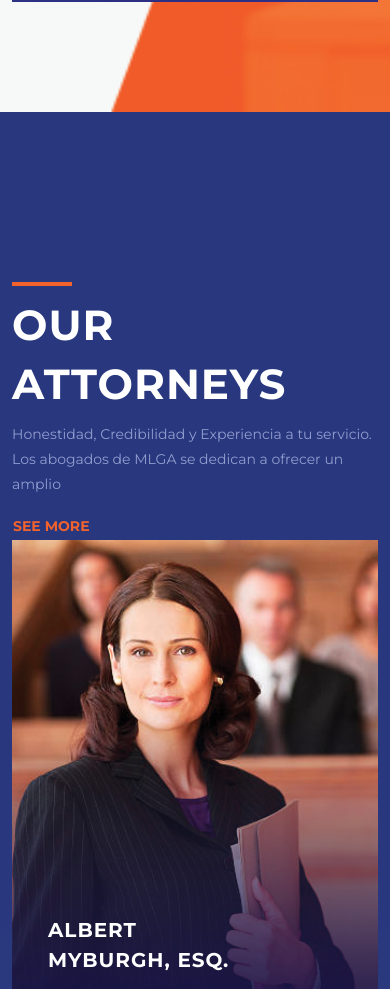
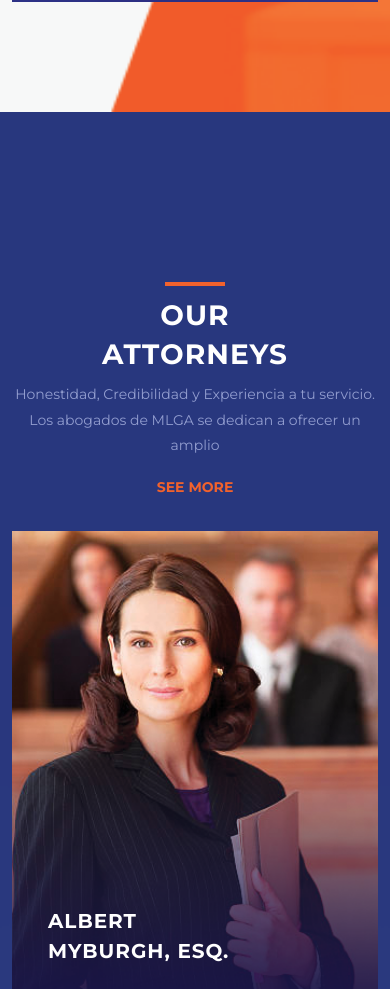
Before and after one commit to Tibro0/lawyer, a plain HTML site: page index.html in a window 390 px wide. Shown: the part 3637-4626 px from the top of the page. Drawn offline with Linux system fonts and the light colour scheme.

Commit message:
Update responsive.css

```diff
--- a/css/responsive.css
+++ b/css/responsive.css
@@ -228,6 +228,15 @@
         transform: translate(0%, 600%)
       }
       /* what-we-do section coad end */
+      /* our-attorneys section coad start */
+      .our-attorneys .title{
+        text-align: center;
+        margin-bottom: 30px;
+      }
+      .our-attorneys .title h2{
+        font-size: 28px;
+      }
+      /* our-attorneys section coad end */
       /* language section coad start */
       .language .title h2{
         font-size: 28px;
```
